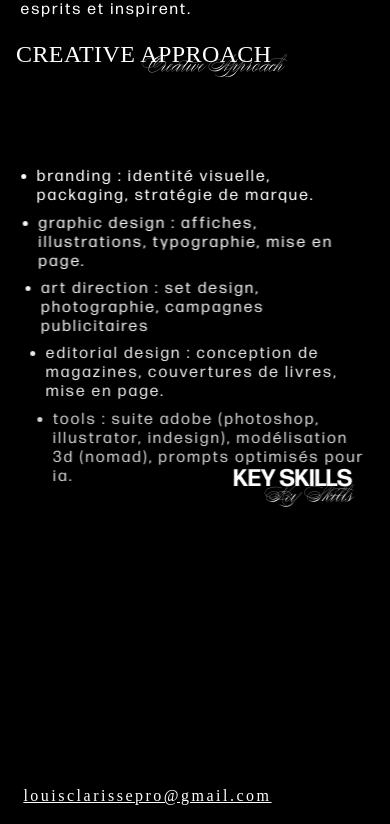
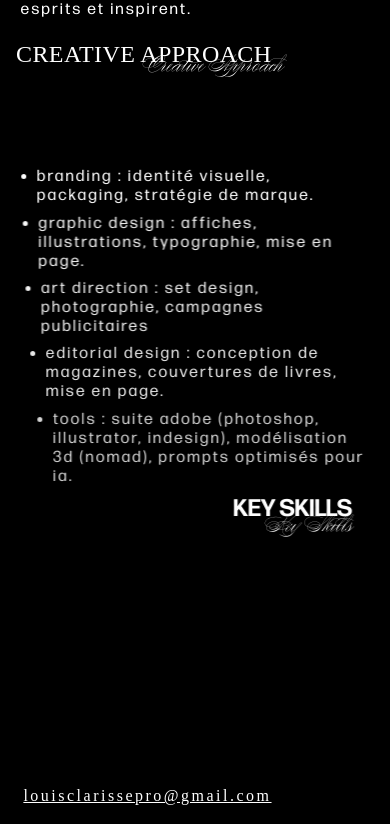
Before and after one commit to AdryanPro/claxStudio, a React (Vite) app: page / in a window 390 px wide. Shown: the part 1414-2238 px from the top of the page. Built offline with nearby package versions, Linux system fonts and the light colour scheme; the HTML template or start-up script is replaced by a standard one; a web font is replaced by a local one.

Commit message:
keySkillsH2Top fixed on mobile

```diff
--- a/src/CSS/mobileHomePage.css
+++ b/src/CSS/mobileHomePage.css
@@ -142,6 +142,7 @@
         top: 175px;
         left: 1rem;
     }
+
     .creativeApprochH2{
         color: #FFF;
         font-family: Compendium;
@@ -170,12 +171,12 @@
     }
     .keySkillsH2Top{
         position: absolute;
-        top: 300px;
+        top: 330px;
         right: 4rem;
     }
     .keySkillsH2{
         position: absolute;
-        top: 320px;
+        top: 350px;
         right: 4rem;
 
     }
```
